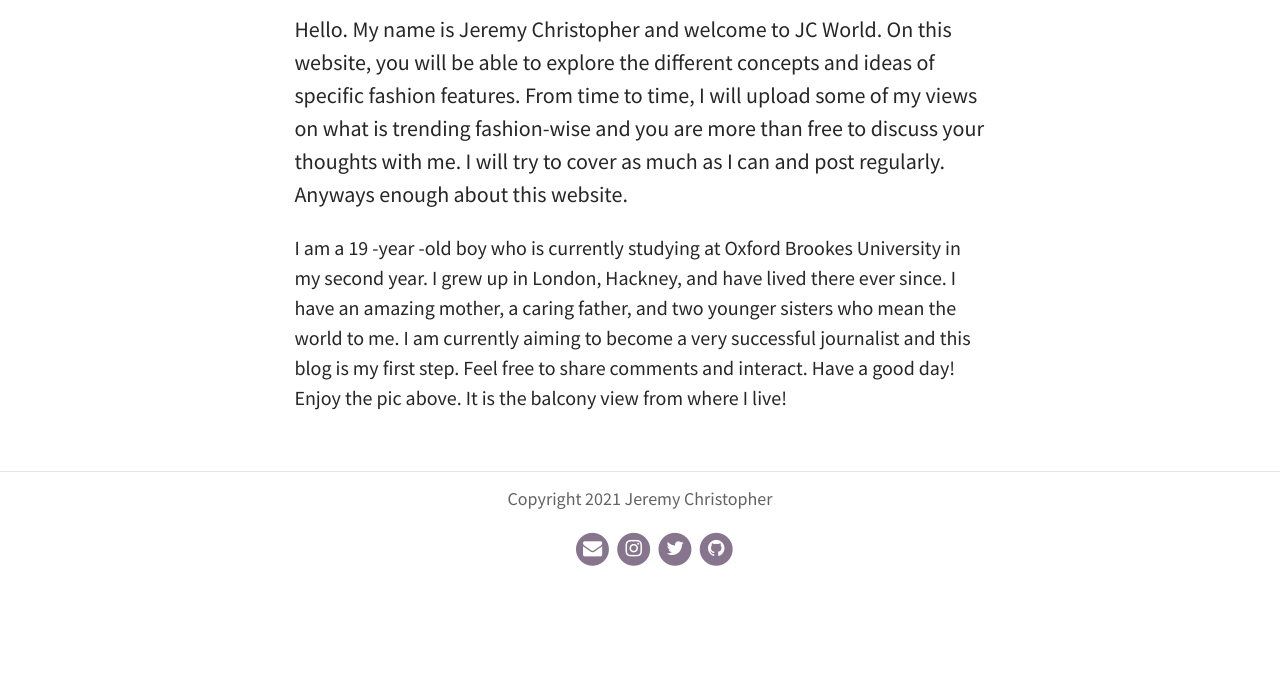
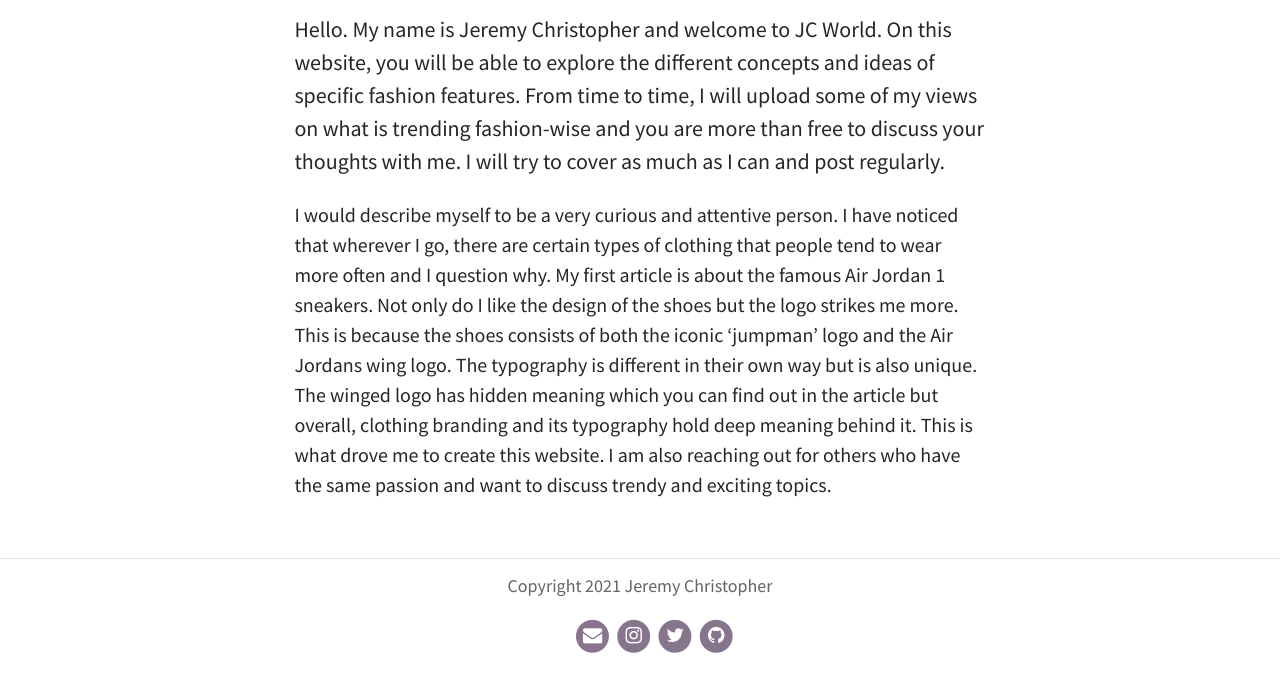
Before and after one commit to JEREMY-0/JC01, a Jekyll site: the page built from pages/about.md, in a window 1280 px wide. Shown: the part 384-1066 px from the top of the page. Built offline with Jekyll 4.4.1, drawn with Linux system fonts in a browser that asks for light colours; some web fonts are replaced; before the commit the page ends 979 px from its top, so only the background shows below that.

Commit message:
Update Page “about”

```diff
--- a/pages/about.md
+++ b/pages/about.md
@@ -11,6 +11,6 @@ tags: null
 description: null
 show: true
 ---
- Hello. My name is Jeremy Christopher and welcome to JC World. On this website, you will be able to explore the different concepts and ideas of specific fashion features. From time to time, I will upload some of my views on what is trending fashion-wise and you are more than free to discuss your thoughts with me. I will try to cover as much as I can and post regularly. Anyways enough about this website.
+ Hello. My name is Jeremy Christopher and welcome to JC World. On this website, you will be able to explore the different concepts and ideas of specific fashion features. From time to time, I will upload some of my views on what is trending fashion-wise and you are more than free to discuss your thoughts with me. I will try to cover as much as I can and post regularly.
 
-I am a 19 -year -old boy who is currently studying at Oxford Brookes University in my second year. I grew up in London, Hackney, and have lived there ever since. I have an amazing mother, a caring father, and two younger sisters who mean the world to me. I am currently aiming to become a very successful journalist and this blog is my first step. Feel free to share comments and interact. Have a good day! Enjoy the pic above. It is the balcony  view from where I live!
+I would describe myself to be a very curious and attentive person. I have noticed that wherever I go, there are certain types of clothing that people tend to wear more often and I question why. My first article is about the famous Air Jordan 1 sneakers. Not only do I like the design of the shoes but the logo strikes me more. This is because the shoes consists of both the iconic 'jumpman' logo and the Air Jordans wing logo. The typography is different in their own way but is also unique. The winged logo has hidden meaning which you can find out in the article but overall, clothing branding and its typography hold deep meaning behind it. This is what drove me to create this website. I am also reaching out for others who have the same passion and want to discuss trendy and exciting topics.
```
